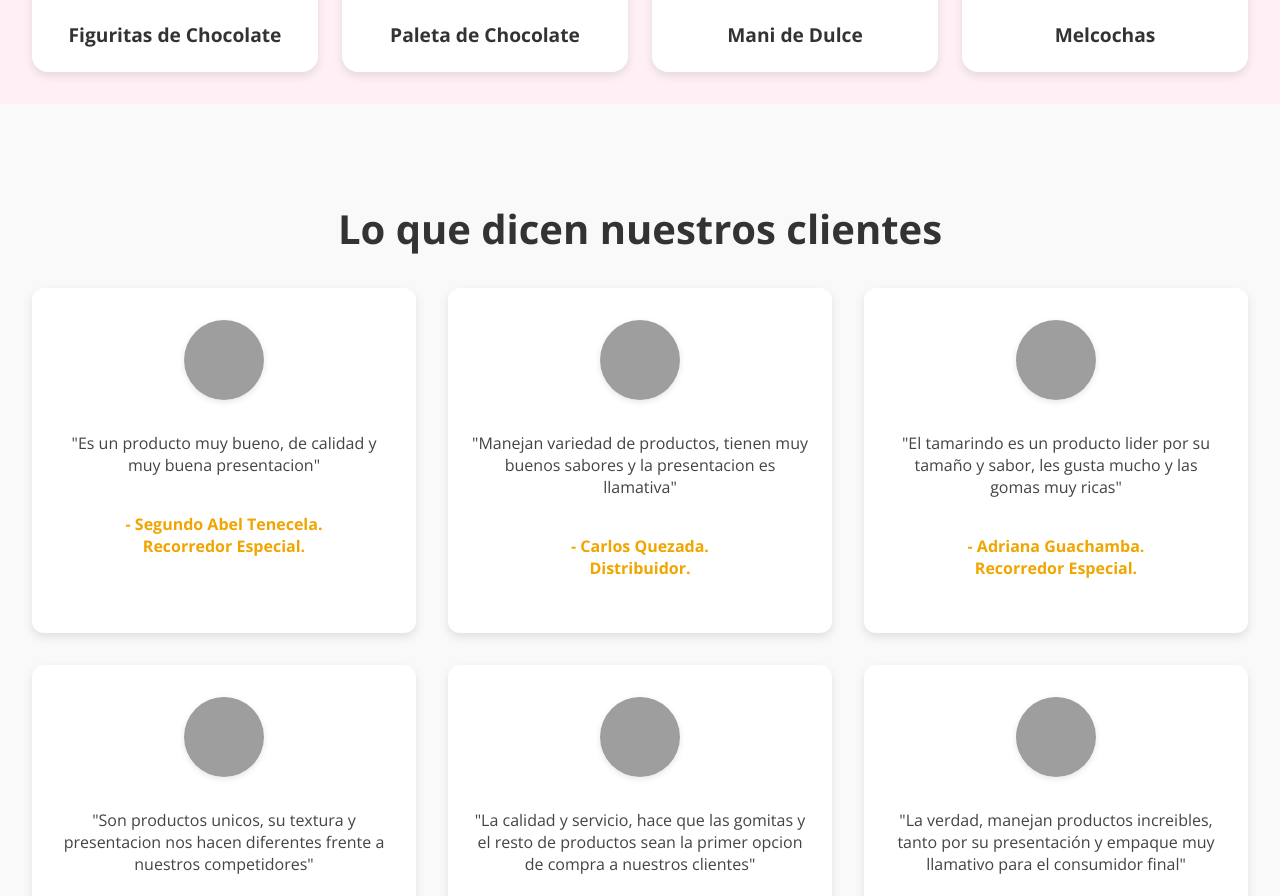
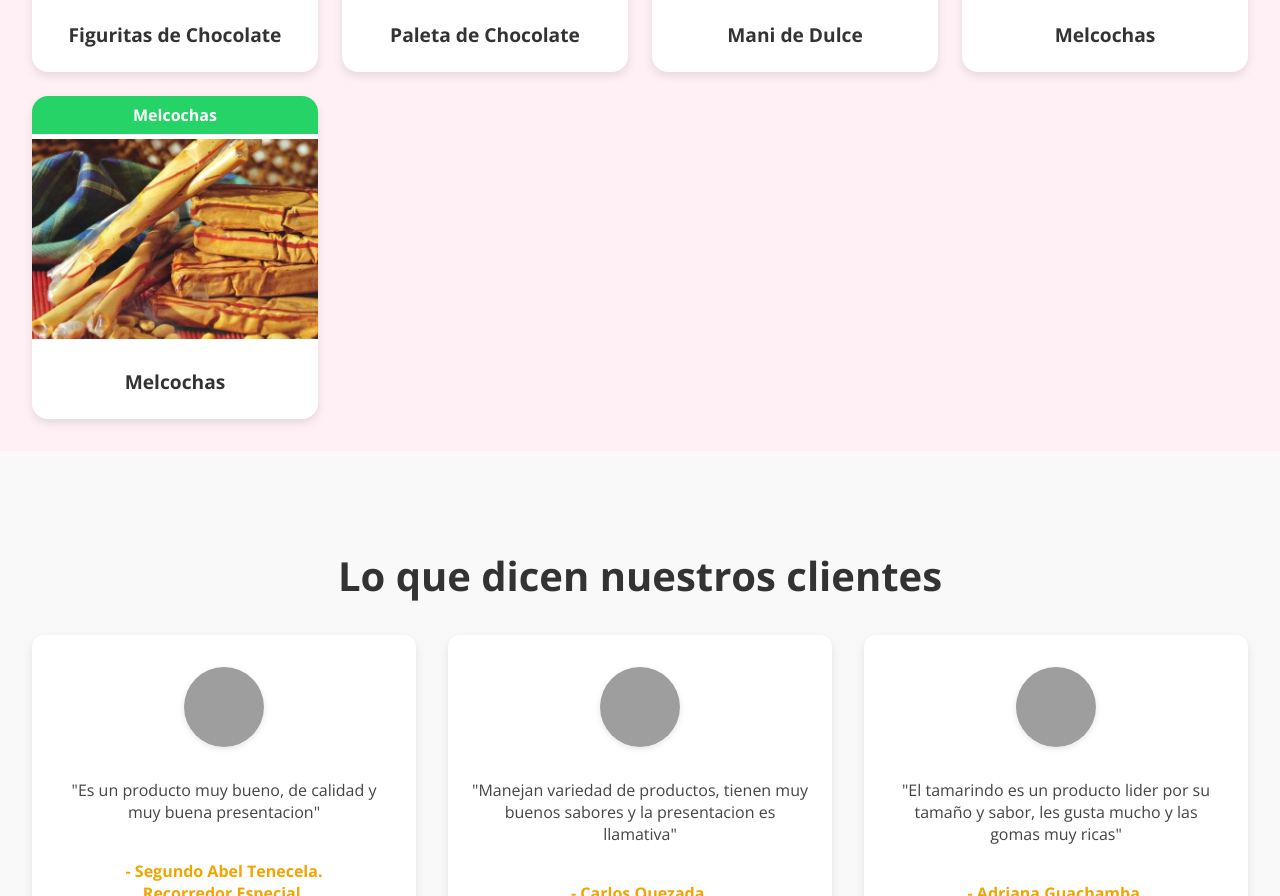
Before and after one commit to grupomercom/lading_page, a plain HTML site: page index.html in a window 1280 px wide. Shown: the part 3673-4569 px from the top of the page. Drawn offline with nearby package versions, Linux system fonts and the light colour scheme; grey boxes are pictures that could not be loaded.

Commit message:
nuevo producto

```diff
--- a/index.html
+++ b/index.html
@@ -329,6 +329,16 @@
         <h3>Melcochas</h3>
       </div>
     </div>
+
+                            <div class="product-card">
+      <div class="category">Melcochas</div>
+      <a href="mercocha.html">
+      <img src="Images/Productos/MELCOCHAS.jpg" alt="Caramelos">
+      </a>
+      <div class="info">
+        <h3>Melcochas</h3>
+      </div>
+    </div>
   </section>
 <section class="reviews">
   <h2>Lo que dicen nuestros clientes</h2>
```
